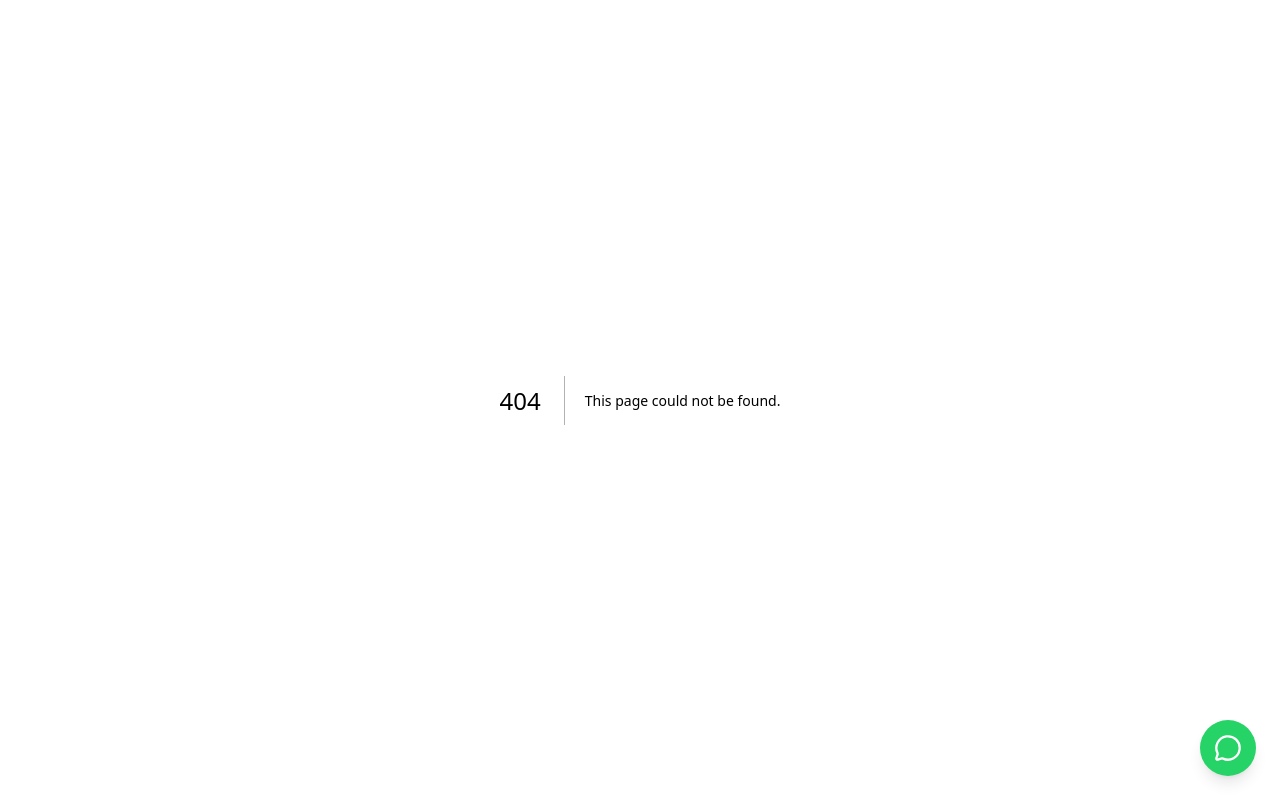
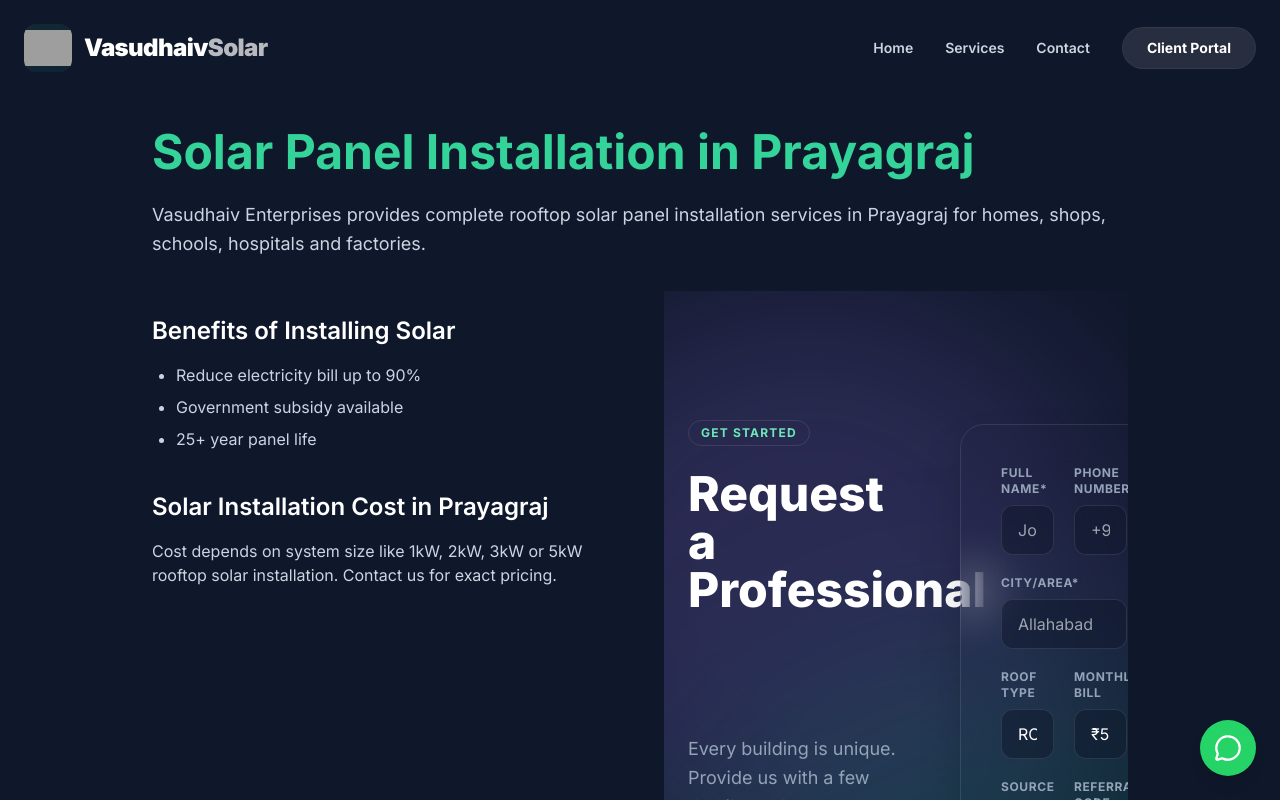
Before and after one commit to vasudhaiventerprises/vasudhaiv-enterprises, a Next.js app: page /solar-panel-installation-prayagraj in a window 1280 px wide. Before the commit this address had no page. Shown: the top 800 px of the page. Built offline with nearby package versions, Linux system fonts and the light colour scheme; grey boxes are pictures that could not be loaded.

Commit message:
Implement SEO playbook Phase 3 to 10

```diff
--- /dev/null
+++ b/app/blog/solar-subsidy-uttar-pradesh-2026/page.tsx
@@ -0,0 +1,30 @@
+import Navbar from "@/components/layout/Navbar"
+import FooterSection from "@/components/layout/FooterSection"
+
+export const metadata = {
+  title: "Solar Subsidy in Uttar Pradesh 2026 | Complete Guide",
+  description: "Check latest rooftop solar subsidy in Uttar Pradesh 2026 and eligibility details for residential solar installation.",
+};
+
+export default function Page() {
+  return (
+    <main className="min-h-screen bg-slate-900 text-white">
+      <Navbar />
+      <div className="max-w-4xl mx-auto px-6 py-32 prose prose-invert">
+        <h1 className="text-4xl font-bold text-emerald-400 mb-6">Solar Subsidy in Uttar Pradesh (2026 Update)</h1>
+        <p className="text-lg text-slate-300">The PM Surya Ghar Yojana provides significant financial relief for homeowners looking to install solar panels in Uttar Pradesh. Here is your complete guide for 2026.</p>
+        <h2>Subsidy Percentages & Amounts</h2>
+        <ul>
+          <li>1 kW: ₹30,000</li>
+          <li>2 kW: ₹60,000</li>
+          <li>3 kW & above: ₹78,000</li>
+        </ul>
+        <h2>Eligibility Requirements</h2>
+        <p>You must own the property, have a valid electricity connection, and sufficient shadow-free rooftop space.</p>
+        <h2>Application Process</h2>
+        <p>Our team handles the entire national portal registration, site inspection scheduling, and net-metering approvals for you.</p>
+      </div>
+      <FooterSection />
+    </main>
+  );
+}
--- /dev/null
+++ b/app/commercial-solar-installation-prayagraj/page.tsx
@@ -0,0 +1,22 @@
+import Navbar from "@/components/layout/Navbar"
+import FooterSection from "@/components/layout/FooterSection"
+import LeadForm from "@/components/home/LeadForm"
+
+export const metadata = {
+  title: "Commercial Solar Installation in Prayagraj | Business Solar",
+  description: "Reduce operational costs with commercial solar installation in Prayagraj. Custom solar plants for hospitals, factories, and schools.",
+};
+
+export default function Page() {
+  return (
+    <main className="min-h-screen bg-slate-900 text-white">
+      <Navbar />
+      <div className="max-w-5xl mx-auto px-6 py-32">
+        <h1 className="text-4xl md:text-5xl font-bold text-emerald-400 mb-6">Commercial Solar Installation in Prayagraj</h1>
+        <p className="text-lg text-slate-300 mb-8 leading-relaxed">Cut down overhead costs by installing heavy-duty commercial solar plants for your factory, school, or hospital.</p>
+        <div className="mt-12"><LeadForm /></div>
+      </div>
+      <FooterSection />
+    </main>
+  );
+}
--- /dev/null
+++ b/app/home-solar-system-prayagraj/page.tsx
@@ -0,0 +1,22 @@
+import Navbar from "@/components/layout/Navbar"
+import FooterSection from "@/components/layout/FooterSection"
+import LeadForm from "@/components/home/LeadForm"
+
+export const metadata = {
+  title: "Home Solar System in Prayagraj | Residential Solar Panels",
+  description: "Install a 2kW, 3kW, or 5kW home solar system in Prayagraj. Enjoy zero electricity bills with premium panels and expert installation.",
+};
+
+export default function Page() {
+  return (
+    <main className="min-h-screen bg-slate-900 text-white">
+      <Navbar />
+      <div className="max-w-5xl mx-auto px-6 py-32">
+        <h1 className="text-4xl md:text-5xl font-bold text-emerald-400 mb-6">Home Solar Systems in Prayagraj</h1>
+        <p className="text-lg text-slate-300 mb-8 leading-relaxed">Empower your home with sustainable solar energy. We specialize in residential setups ranging from 1kW to 10kW.</p>
+        <div className="mt-12"><LeadForm /></div>
+      </div>
+      <FooterSection />
+    </main>
+  );
+}
--- a/app/layout.tsx
+++ b/app/layout.tsx
@@ -3,6 +3,7 @@ import { Inter } from "next/font/google"
 import Script from "next/script"
 import "./globals.css"
 import StickyContact from "@/components/layout/StickyContact"
+import LocalSchema from "@/components/LocalSchema"
 
 const inter = Inter({ subsets: ["latin"] })
 
@@ -50,6 +51,7 @@ export default function RootLayout({
         />
       </head>
       <body className={inter.className}>
+        <LocalSchema />
         {children}
         <StickyContact />
       </body>
--- a/app/page.tsx
+++ b/app/page.tsx
@@ -8,11 +8,11 @@ import FooterSection from "@/components/layout/FooterSection"
 import type { Metadata } from "next"
 
 export const metadata: Metadata = {
-  title: "Solar Panel Installation in Uttar Pradesh | Vasudhaiv Enterprises",
-  description: "Best solar panel installation in Uttar Pradesh. Get zero electricity bills with Govt-certified solar power plants. Call +91 8840315311.",
-  keywords: "solar panel allahabad, solar installation prayagraj, rooftop solar uttar pradesh, solar company allahabad, solar subsidy up, zero electricity bill allahabad",
+  title: "Solar Panel Installation in Prayagraj | Vasudhaiv Enterprises",
+  description: "Affordable solar panel installation in Prayagraj with government subsidy support. Residential and commercial rooftop solar solutions by Vasudhaiv Enterprises.",
+  keywords: "solar installation Prayagraj, solar company Allahabad, rooftop solar Prayagraj, home solar system Prayagraj, solar subsidy UP",
   alternates: {
-    canonical: "https://vasudhaivsolar.com"
+    canonical: "https://www.vasudhaiventerprises.in"
   },
   openGraph: {
     title: "Solar Panel Installation in Uttar Pradesh | Vasudhaiv Enterprises",
@@ -29,6 +29,17 @@ export default function Home() {
     <main className="min-h-screen">
       <Navbar />
       <HeroSection />
+
+      <section className="py-12 bg-slate-900 border-b border-white/5">
+        <div className="container mx-auto px-6 text-center max-w-4xl">
+          <p className="text-slate-400 text-lg leading-relaxed">
+            Vasudhaiv Enterprises is a trusted <strong className="text-emerald-400 font-medium">solar company in Allahabad</strong> providing
+            <strong className="text-emerald-400 font-medium"> rooftop solar installation in Prayagraj</strong> for homes, shops,
+            institutions and factories across the region with full <strong className="text-emerald-400 font-medium">solar subsidy UP</strong> support.
+          </p>
+        </div>
+      </section>
+
       <ServicesSection />
       <WhyUsSection />
       <LeadForm />
--- /dev/null
+++ b/app/rooftop-solar-prayagraj/page.tsx
@@ -0,0 +1,22 @@
+import Navbar from "@/components/layout/Navbar"
+import FooterSection from "@/components/layout/FooterSection"
+import LeadForm from "@/components/home/LeadForm"
+
+export const metadata = {
+  title: "Rooftop Solar in Prayagraj | Best Solar Company",
+  description: "Switch to rooftop solar in Prayagraj. Expert installation, tier-1 panels, and net-metering support for residential and commercial spaces.",
+};
+
+export default function Page() {
+  return (
+    <main className="min-h-screen bg-slate-900 text-white">
+      <Navbar />
+      <div className="max-w-5xl mx-auto px-6 py-32">
+        <h1 className="text-4xl md:text-5xl font-bold text-emerald-400 mb-6">Rooftop Solar Solutions in Prayagraj</h1>
+        <p className="text-lg text-slate-300 mb-8 leading-relaxed">Top-rated rooftop solar installation in Prayagraj with seamless net-metering and fast govt subsidy processing.</p>
+        <div className="mt-12"><LeadForm /></div>
+      </div>
+      <FooterSection />
+    </main>
+  );
+}
--- a/app/sitemap.ts
+++ b/app/sitemap.ts
@@ -14,6 +14,42 @@ export default function sitemap(): MetadataRoute.Sitemap {
       url: `${baseUrl}/services`,
       lastModified: new Date(),
       changeFrequency: 'monthly',
+      priority: 0.8,
+    },
+    {
+      url: `${baseUrl}/solar-panel-installation-prayagraj`,
+      lastModified: new Date(),
+      changeFrequency: 'monthly',
+      priority: 0.9,
+    },
+    {
+      url: `${baseUrl}/rooftop-solar-prayagraj`,
+      lastModified: new Date(),
+      changeFrequency: 'monthly',
+      priority: 0.9,
+    },
+    {
+      url: `${baseUrl}/home-solar-system-prayagraj`,
+      lastModified: new Date(),
+      changeFrequency: 'monthly',
+      priority: 0.9,
+    },
+    {
+      url: `${baseUrl}/commercial-solar-installation-prayagraj`,
+      lastModified: new Date(),
+      changeFrequency: 'monthly',
+      priority: 0.9,
+    },
+    {
+      url: `${baseUrl}/solar-subsidy-uttar-pradesh`,
+      lastModified: new Date(),
+      changeFrequency: 'monthly',
+      priority: 0.9,
+    },
+    {
+      url: `${baseUrl}/blog/solar-subsidy-uttar-pradesh-2026`,
+      lastModified: new Date(),
+      changeFrequency: 'weekly',
       priority: 0.8,
     },
     {
--- /dev/null
+++ b/app/solar-panel-installation-prayagraj/page.tsx
@@ -0,0 +1,42 @@
+import Navbar from "@/components/layout/Navbar"
+import FooterSection from "@/components/layout/FooterSection"
+import LeadForm from "@/components/home/LeadForm"
+
+export const metadata = {
+  title: "Solar Panel Installation in Prayagraj | Rooftop Solar Experts",
+  description: "Get affordable solar panel installation in Prayagraj with subsidy assistance. Vasudhaiv Enterprises provides residential and commercial rooftop solar solutions.",
+};
+
+export default function Page() {
+  return (
+    <main className="min-h-screen bg-slate-900 text-white">
+      <Navbar />
+      <div className="max-w-5xl mx-auto px-6 py-32">
+        <h1 className="text-4xl md:text-5xl font-bold text-emerald-400 mb-6">
+          Solar Panel Installation in Prayagraj
+        </h1>
+        <p className="text-lg text-slate-300 mb-8 leading-relaxed">
+          Vasudhaiv Enterprises provides complete rooftop solar panel installation services in Prayagraj for homes, shops, schools, hospitals and factories.
+        </p>
+        <div className="grid md:grid-cols-2 gap-12">
+          <div>
+            <h2 className="mt-6 text-2xl font-semibold mb-4 text-white">Benefits of Installing Solar</h2>
+            <ul className="list-disc ml-6 text-slate-300 space-y-2">
+              <li>Reduce electricity bill up to 90%</li>
+              <li>Government subsidy available</li>
+              <li>25+ year panel life</li>
+            </ul>
+            <h2 className="mt-10 text-2xl font-semibold mb-4 text-white">Solar Installation Cost in Prayagraj</h2>
+            <p className="text-slate-300">
+              Cost depends on system size like 1kW, 2kW, 3kW or 5kW rooftop solar installation. Contact us for exact pricing.
+            </p>
+          </div>
+          <div>
+            <LeadForm />
+          </div>
+        </div>
+      </div>
+      <FooterSection />
+    </main>
+  );
+}
--- /dev/null
+++ b/app/solar-subsidy-uttar-pradesh/page.tsx
@@ -0,0 +1,22 @@
+import Navbar from "@/components/layout/Navbar"
+import FooterSection from "@/components/layout/FooterSection"
+import LeadForm from "@/components/home/LeadForm"
+
+export const metadata = {
+  title: "Solar Subsidy in Uttar Pradesh | Complete Assistance",
+  description: "Get up to 78,000 INR subsidy on solar panels in UP. We handle all PM Surya Ghar Yojana paperwork for you.",
+};
+
+export default function Page() {
+  return (
+    <main className="min-h-screen bg-slate-900 text-white">
+      <Navbar />
+      <div className="max-w-5xl mx-auto px-6 py-32">
+        <h1 className="text-4xl md:text-5xl font-bold text-emerald-400 mb-6">Solar Subsidy in Uttar Pradesh</h1>
+        <p className="text-lg text-slate-300 mb-8 leading-relaxed">Take advantage of the PM Surya Ghar Muft Bijli Yojana. We provide end-to-end support for applying and claiming your UP Solar Subsidy.</p>
+        <div className="mt-12"><LeadForm /></div>
+      </div>
+      <FooterSection />
+    </main>
+  );
+}
--- /dev/null
+++ b/components/LocalSchema.tsx
@@ -0,0 +1,17 @@
+export default function LocalSchema() {
+  return (
+    <script
+      type="application/ld+json"
+      dangerouslySetInnerHTML={{
+        __html: JSON.stringify({
+          "@context": "https://schema.org",
+          "@type": "SolarEnergyContractor",
+          name: "Vasudhaiv Enterprises",
+          areaServed: "Prayagraj",
+          url: "https://www.vasudhaiventerprises.in",
+          serviceType: "Solar Panel Installation",
+        }),
+      }}
+    />
+  );
+}
```
Also changed, not shown: public/robots.txt.
